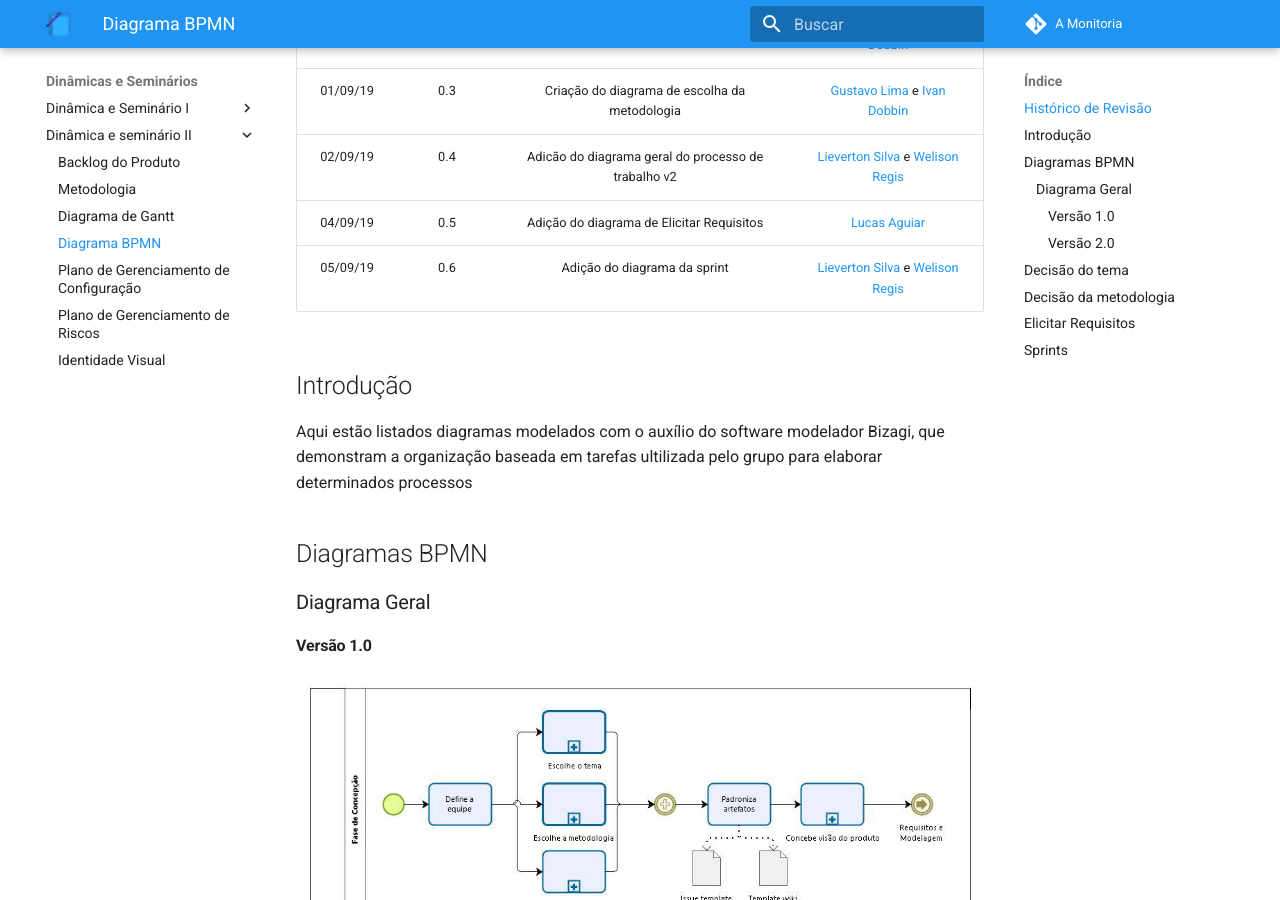
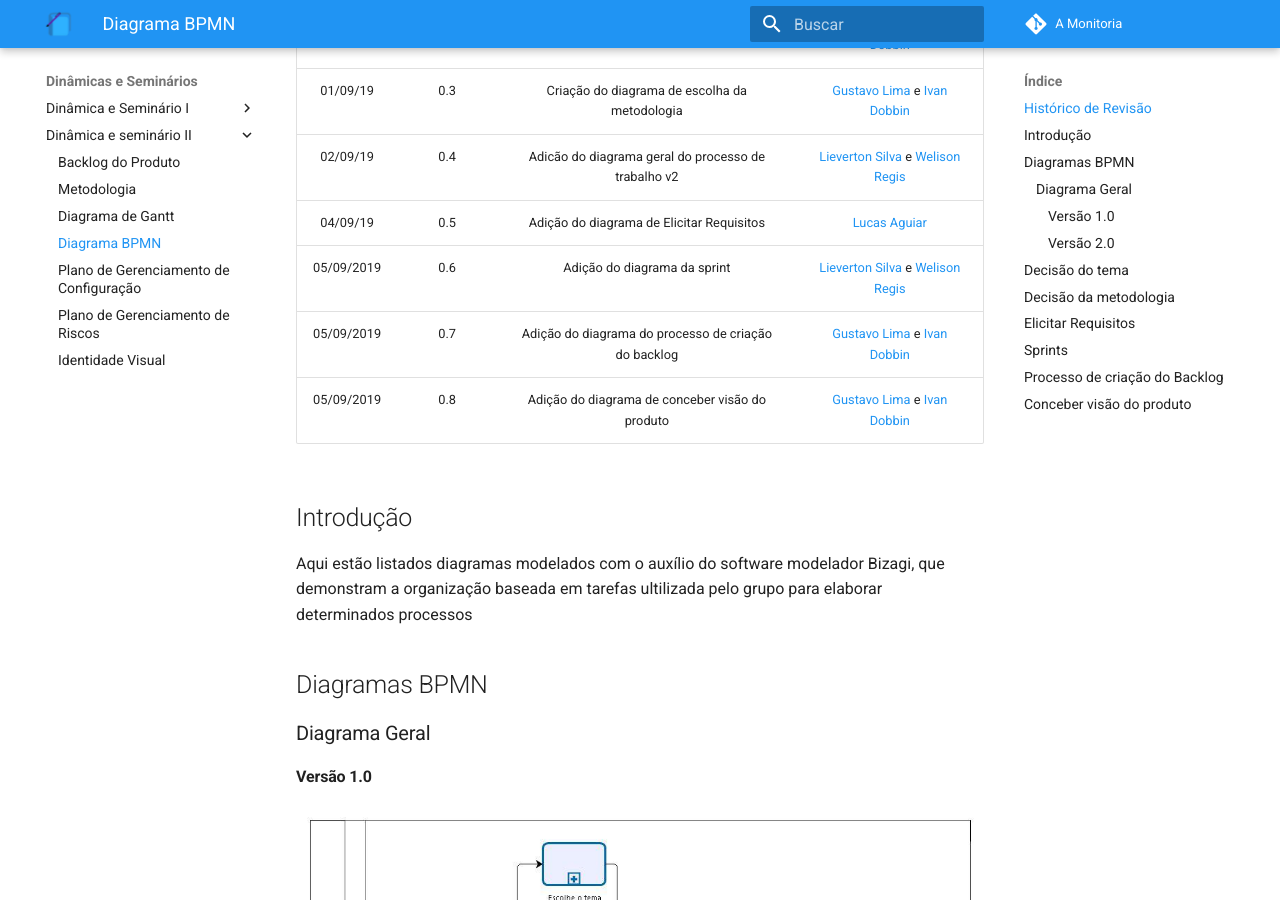
Before and after one commit to 2019-2-arquitetura-desenho/wiki, an MkDocs documentation site: the page built from docs/dinamica_seminario_II/diagrama_bpmn.md, in a window 1280 px wide and 900 px high, scrolled down 454 px. Built offline with MkDocs 1.6.1 and Material for MkDocs 9.7.7, drawn with Linux system fonts in a browser that asks for light colours; comment, search, counter and statistics services are not loaded; old or Windows-style settings are respelled for this version of MkDocs; some of the changed text lies outside the part shown.

Commit message:
Adding BPMN of product vision and backlog
Co-authored-by: Gustavo Marques <gustavomarques.gml@gmail.com>

```diff
--- a/docs/dinamica_seminario_II/diagrama_bpmn.md
+++ b/docs/dinamica_seminario_II/diagrama_bpmn.md
@@ -9,7 +9,9 @@
 | 01/09/19 | 0.3 | Criação do diagrama de escolha da metodologia | [Gustavo Lima](https://github.com/gustavolima00) e [Ivan Dobbin](https://github.com/darmsDD)|
 | 02/09/19 | 0.4 | Adicão do diagrama geral do processo de trabalho v2 | [Lieverton Silva](https://github.com/lievertom) e [Welison Regis](https://github.com/WelisonR) |
 | 04/09/19 | 0.5 | Adição do diagrama de Elicitar Requisitos | [Lucas Aguiar](https://github.com/Ridersk) |
-| 05/09/19 | 0.6 | Adição do diagrama da sprint | [Lieverton Silva](https://github.com/lievertom) e [Welison Regis](https://github.com/WelisonR) |
+| 05/09/2019 | 0.6 | Adição do diagrama da sprint | [Lieverton Silva](https://github.com/lievertom) e [Welison Regis](https://github.com/WelisonR) |
+| 05/09/2019 | 0.7 | Adição do diagrama do processo de criação do backlog | [Gustavo Lima](https://github.com/gustavolima00) e [Ivan Dobbin](https://github.com/darmsDD)|
+| 05/09/2019 | 0.8 | Adição do diagrama de conceber visão do produto | [Gustavo Lima](https://github.com/gustavolima00) e [Ivan Dobbin](https://github.com/darmsDD)|
 
 ## Introdução
 
@@ -42,3 +44,11 @@
 ## Sprints
 
 ![Realizar sprints](assets/img/bpmn/sprint.jpg)
+
+## Processo de criação do Backlog
+
+![criação backlog](assets/img/bpmn/processo_criacao_backlog.jpg)
+
+## Conceber visão do produto
+
+![visão produto](assets/img/bpmn/conceber_visao_do_produto.jpg)
```
Also changed, not shown: docs/dinamica_seminario_II/assets/img/bpmn/conceber_visao_do_produto.jpg (added), docs/dinamica_seminario_II/assets/img/bpmn/processo_criacao_backlog.jpg (added).
